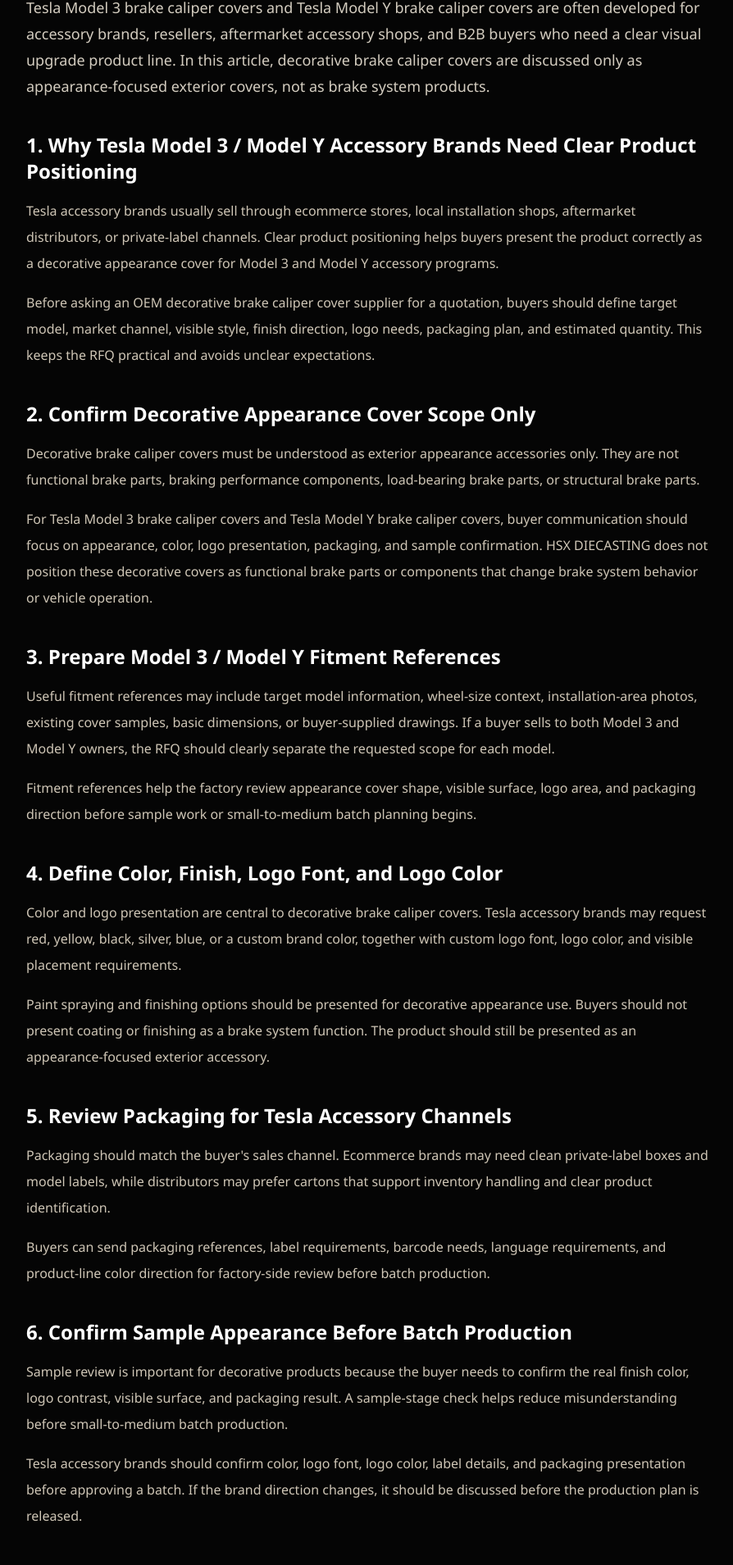
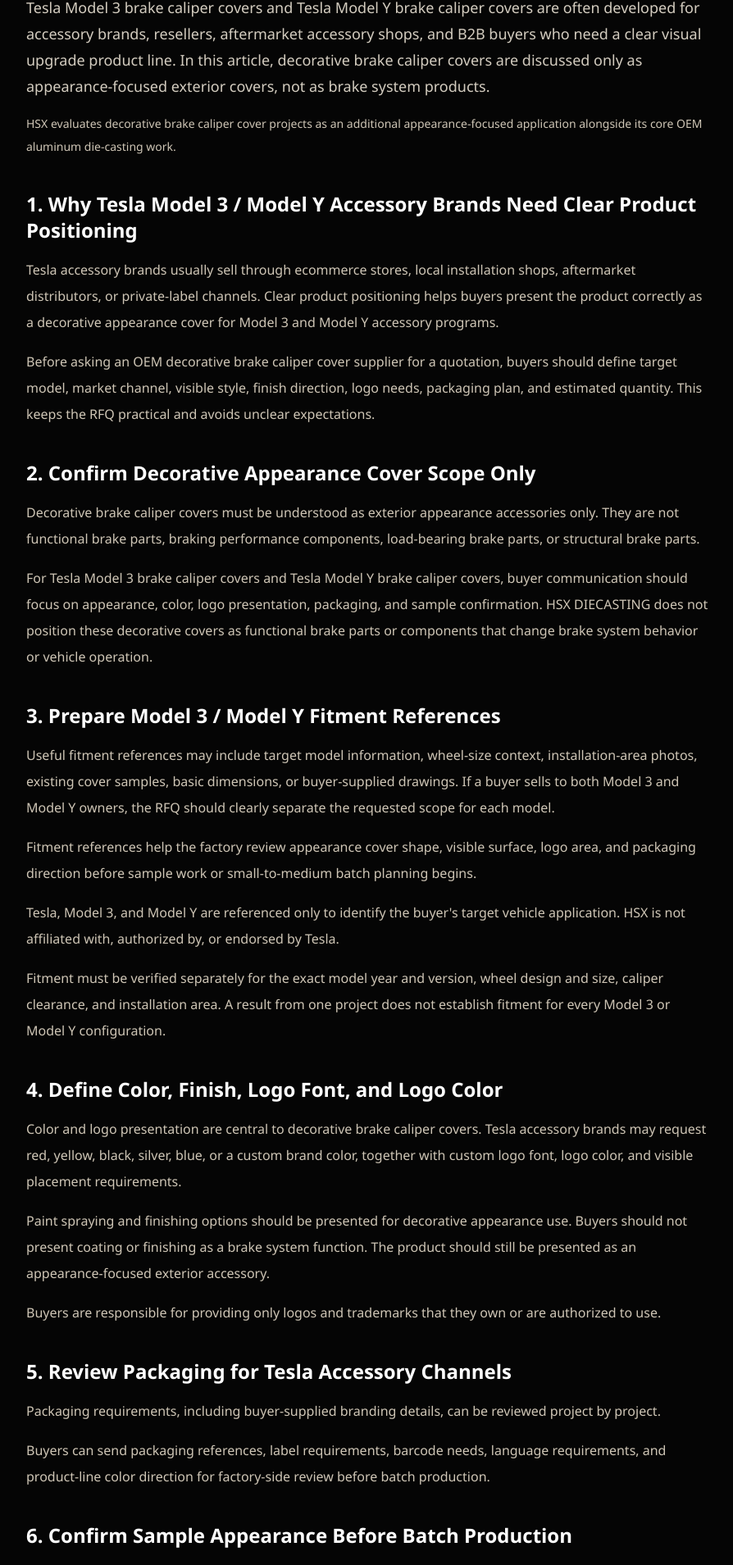
Before and after one commit to nicolsonhuang-byte/hsxdiecasting, a Next.js app: page /blog/decorative-brake-caliper-covers-tesla-model-3-model-y-accessory-brands in a window 1280 px wide. Shown: the part 537-2446 px from the top of the page at 82% size, without its empty margins (192-1086 px from the left). Built offline with nearby package versions, Linux system fonts and the light colour scheme.

Commit message:
Clarify boundaries in Tesla caliper cover sourcing guide

```diff
--- a/src/app/blog/decorative-brake-caliper-covers-tesla-model-3-model-y-accessory-brands/page.tsx
+++ b/src/app/blog/decorative-brake-caliper-covers-tesla-model-3-model-y-accessory-brands/page.tsx
@@ -17,15 +17,6 @@
   description: articleDescription,
   path: articlePath,
 });
-
-const contactDetails = {
-  email: "nicolson@hsxdiecasting.com",
-  whatsappHref:
-    "https://wa.me/8617666155283?text=Hello%20HSX%20Diecasting%2C%20I%20am%20interested%20in%20decorative%20brake%20caliper%20covers%20for%20Tesla%20Model%203%20or%20Model%20Y%20accessory%20projects.%20Please%20contact%20me%20with%20quotation%20details.",
-};
-
-const mailtoRfq =
-  "mailto:nicolson@hsxdiecasting.com?subject=RFQ%20for%20Tesla%20Model%203%20Model%20Y%20Decorative%20Brake%20Caliper%20Covers&body=Hello%20HSX%20Diecasting%2C%0A%0AI%20would%20like%20to%20request%20a%20quotation%20for%20decorative%20brake%20caliper%20covers%20for%20Tesla%20Model%203%20or%20Model%20Y%20accessory%20projects.%0A%0ATarget%20model%3A%0AQuantity%3A%0AColor%20/%20finish%20request%3A%0ALogo%20font%20/%20logo%20color%20request%3A%0APackaging%20or%20label%20request%3A%0ADrawings%2C%20sample%20photos%2C%20or%20product%20requirements%20available%3A%0A%0APlease%20contact%20me%20with%20project%20details.%0A%0ABest%20regards%2C";
 
 const relatedLinks = [
   {
@@ -68,6 +59,11 @@
           upgrade product line. In this article, decorative brake caliper covers
           are discussed only as appearance-focused exterior covers, not as brake
           system products.
+        </p>
+        <p className="mt-4 text-sm leading-7 text-[#cfc6b6]">
+          HSX evaluates decorative brake caliper cover projects as an additional
+          appearance-focused application alongside its core OEM aluminum
+          die-casting work.
         </p>
 
         <div className="mt-10 space-y-10 text-base leading-8 text-[#cfc6b6]">
@@ -128,6 +124,17 @@
               visible surface, logo area, and packaging direction before sample
               work or small-to-medium batch planning begins.
             </p>
+            <p className="mt-4">
+              Tesla, Model 3, and Model Y are referenced only to identify the
+              buyer&apos;s target vehicle application. HSX is not affiliated
+              with, authorized by, or endorsed by Tesla.
+            </p>
+            <p className="mt-4">
+              Fitment must be verified separately for the exact model year and
+              version, wheel design and size, caliper clearance, and installation
+              area. A result from one project does not establish fitment for every
+              Model 3 or Model Y configuration.
+            </p>
           </section>
 
           <section>
@@ -146,6 +153,10 @@
               finishing as a brake system function. The product should still be
               presented as an appearance-focused exterior accessory.
             </p>
+            <p className="mt-4">
+              Buyers are responsible for providing only logos and trademarks that
+              they own or are authorized to use.
+            </p>
           </section>
 
           <section>
@@ -153,10 +164,8 @@
               5. Review Packaging for Tesla Accessory Channels
             </h2>
             <p className="mt-4">
-              Packaging should match the buyer&apos;s sales channel. Ecommerce
-              brands may need clean private-label boxes and model labels, while
-              distributors may prefer cartons that support inventory handling and
-              clear product identification.
+              Packaging requirements, including buyer-supplied branding details,
+              can be reviewed project by project.
             </p>
             <p className="mt-4">
               Buyers can send packaging references, label requirements, barcode
@@ -195,9 +204,8 @@
               expectations more efficiently.
             </p>
             <p className="mt-4">
-              HSX DIECASTING supports decorative appearance cover projects with
-              practical RFQ review, direct factory-side communication, and
-              production planning for B2B buyers.
+              Small-to-medium batch requirements can be reviewed based on the
+              part, tooling, finishing, packaging, and order plan.
             </p>
           </section>
 
@@ -242,9 +250,9 @@
             <p className="mt-4">
               HSX DIECASTING works with B2B buyers who need decorative brake
               caliper covers, appearance cover projects, custom colors, custom
-              logo presentation, and private-label packaging support. The factory
-              communication process is built around realistic project review
-              rather than exaggerated product claims.
+              logo presentation, and project-specific packaging requirements.
+              The factory communication process is built around realistic project
+              review rather than exaggerated product claims.
             </p>
             <p className="mt-4">
               Buyers can review HSX{" "}
@@ -253,6 +261,14 @@
               </Link>{" "}
               and then contact the team with drawings, sample photos, or product
               requirements for a Tesla Model 3 / Model Y decorative cover project.
+            </p>
+            <p className="mt-4">
+              Each new project is reviewed independently using the buyer&apos;s own
+              vehicle details, drawings, samples, appearance requirements,
+              quantity, and packaging needs. Customer-funded tooling and
+              project-specific designs remain dedicated to the original customer
+              and are not reused for third-party production or sale without the
+              original customer&apos;s written authorization.
             </p>
           </section>
 
@@ -268,11 +284,12 @@
               the project efficiently.
             </p>
             <p className="mt-4">
-              For direct contact, visit the{" "}
+              For direct contact details, visit the{" "}
               <Link href="/contact" className="font-semibold text-[#f4d27a]">
                 HSX contact page
-              </Link>{" "}
-              or use the RFQ buttons below.
+              </Link>
+              . To start a formal project review, use the NEXT STEP section
+              below.
             </p>
           </section>
         </div>
@@ -291,37 +308,6 @@
             ))}
           </div>
         </section>
-
-        <section className="mt-10 rounded-[2rem] border border-[#d7b56d]/25 bg-[#d4ac67] p-8 text-[#120f08]">
-          <h2 className="text-2xl font-semibold">
-            Send your Tesla decorative caliper cover RFQ
-          </h2>
-          <p className="mt-4 text-sm leading-7">
-            Send drawings, sample photos, or product requirements by email or
-            WhatsApp. Include Model 3 / Model Y scope, quantity, color, logo,
-            packaging, and target sales channel for factory-side review.
-          </p>
-          <div className="mt-6 flex flex-col gap-4 sm:flex-row sm:flex-wrap">
-            <a
-              href={contactDetails.whatsappHref}
-              className="rounded-full bg-[#111] px-6 py-3 text-center text-sm font-semibold !text-white"
-            >
-              WhatsApp RFQ
-            </a>
-            <a
-              href={mailtoRfq}
-              className="rounded-full border border-[#120f08]/30 px-6 py-3 text-center text-sm font-semibold"
-            >
-              Email Project Details
-            </a>
-            <Link
-              href="/products/decorative-brake-caliper-covers"
-              className="rounded-full border border-[#120f08]/30 px-6 py-3 text-center text-sm font-semibold"
-            >
-              Review Product Range
-            </Link>
-          </div>
-        </section>
       </article>
     </main>
   );
```
